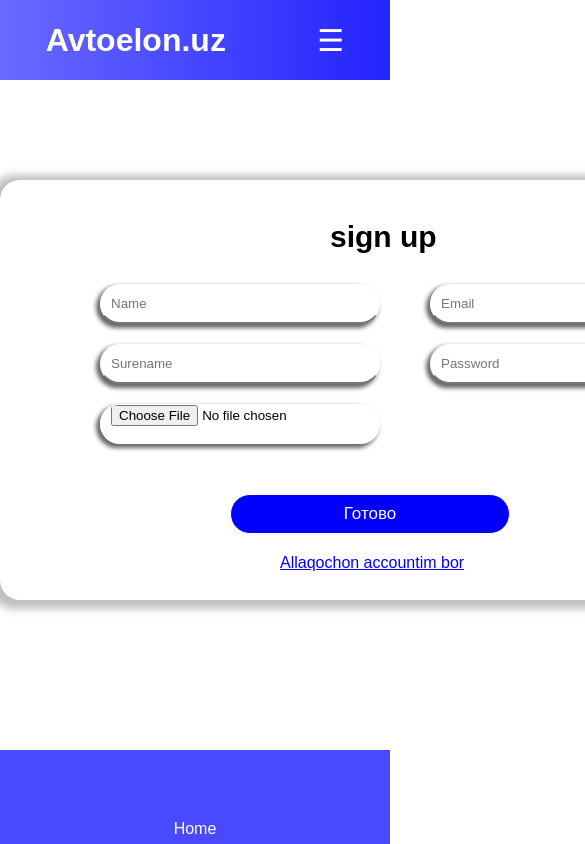
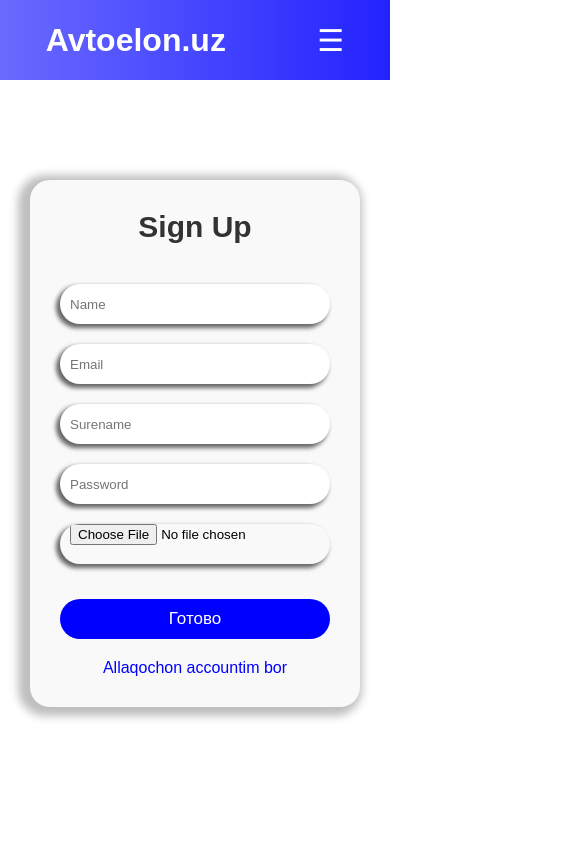
Before and after one commit to muhammadumar344/autoelon, a React (Vite) app: page /sign in a window 390 px wide. Shown: the top 844 px of the page, 585 px wide, since content can reach past the window. Built offline with nearby package versions, Linux system fonts and the light colour scheme; no server answers.

Commit message:
update sign

```diff
--- a/src/assets/pages/setting.css
+++ b/src/assets/pages/setting.css
@@ -4,14 +4,13 @@
   box-sizing: border-box;
 }
 
-.navbar {
-}
 .account-list {
   display: flex;
   align-items: center;
   justify-content: center;
   gap: 30px;
   margin-right: 20px;
+  flex-wrap: wrap; /* Responsivlik uchun */
 }
 
 .account {
@@ -23,8 +22,9 @@
   gap: 10px;
   padding-right: 10px;
   box-shadow: 1px 2px 5px 1px gray;
-  transition: all 1.3s;
+  transition: all 0.3s ease;
 }
+
 .account-item {
   flex-direction: column;
   display: flex;
@@ -35,18 +35,18 @@
   font-family: sans-serif;
 }
 
+.avatar {
+  width: 100px;
+  height: 100px;
+  border-radius: 50%;
+}
+
 .firstname-box {
   margin-top: 5px;
 }
 
 .setting-text {
   text-transform: capitalize;
-}
-
-.avatar {
-  width: 100px;
-  height: 100px;
-  border-radius: 50px;
 }
 
 .user-class {
@@ -58,12 +58,8 @@
   margin-top: 5px;
 }
 
-
-
 .account:hover {
-
   box-shadow: 1px 2px 5px 1px blue;
-
 }
 
 .user-cars {
@@ -72,9 +68,12 @@
   border-radius: 15px;
   padding: 30px;
   padding-top: 20px;
-  transition: all 1.3s;
   box-shadow: 1px 2px 5px 1px gray;
+  transition: all 0.3s ease;
+}
 
+.user-cars:hover {
+  box-shadow: 1px 2px 5px 1px blue;
 }
 
 .posts {
@@ -93,18 +92,16 @@
   color: blue;
   font-size: 28px;
   font-weight: 700;
+  transition: color 0.3s ease;
+}
+
+.text-plus:hover {
+  color: darkblue;
 }
 
 .user-cars-text {
   color: blue;
   font-size: 24px;
-
-}
-
-.user-cars:hover {
-
-  box-shadow: 1px 2px 5px 1px blue;
-
 }
 
 .btn-delete-user {
@@ -112,12 +109,26 @@
   border-radius: 15px;
   margin-top: 90px;
   background-color: rgba(255, 0, 0, 0.735);
-  border: none;
   color: white;
   width: 100px;
   height: 35px;
   font-size: 15px;
-  left: 0;
-  margin-left: 20px;
-  border-radius: 15px;
+  cursor: pointer;
+  transition: background-color 0.3s ease;
 }
+
+.btn-delete-user:hover {
+  background-color: darkred;
+}
+
+/* Responsiv dizayn */
+@media (max-width: 768px) {
+  .user-cars {
+    width: 100%;
+  }
+
+  .account-list {
+    flex-direction: column;
+    gap: 20px;
+  }
+}
--- a/src/assets/pages/sign-up.css
+++ b/src/assets/pages/sign-up.css
@@ -5,78 +5,77 @@
 }
 
 .login {
-    width: 800px;
-    height: 420px;
+  max-width: 800px;
+  width: 100%;
   padding: 40px 30px;
   border-radius: 20px;
-    align-items: center;
-    padding-left: 100px;
-
   margin: 100px auto;
   box-shadow: -5px 2px 8px 7px rgb(191, 191, 191);
+  background-color: #f9f9f9;
+  text-align: center;
 }
-
-  .name {
-    text-transform: capitalize;
-  }
-
-.surename {
-  text-transform: capitalize;
-
-}
-
-  .inps {
-  }
-
-  .mail {
-    margin-bottom: 20px;
-    margin-left: 50px;
-  }
-
-  .kode {
-    margin-left: 50px;
-    margin-bottom: 20px;
-  }
-
 
 .page-name {
   font-size: 30px;
   margin-bottom: 30px;
-    margin-left: 230px;
   font-family: sans-serif;
+  text-transform: capitalize;
+  color: #333;
 }
 
 .input {
-    width: 280px;
+  width: 100%;
+  max-width: 280px;
   height: 40px;
   outline: none;
-    padding-right: 20px;
-    border-top: 1px solid white;
-    border-left: 1px solid white;
-    border-right: 1px solid white;
+  padding: 0 10px;
+  border: none;
   box-shadow: -3px 3px 4px 1px rgb(103, 103, 103);
-    padding-left: 10px;
   border-radius: 25px;
+  margin: 10px 0;
 }
 
 .login-btn {
   width: 280px;
   height: 40px;
   color: white;
-    border: 1px solid white;
+  border: none;
   font-size: 17px;
   border-radius: 25px;
-    margin-left: 130px;
-    margin-top: 50px;
   background-color: blue;
-    margin-bottom: 20px;
+  cursor: pointer;
+  transition: background-color 0.3s ease;
 }
 
-  .age {
-    padding-left: 20px;
+.login-btn:hover {
+  background-color: darkblue;
 }
 
 .link2 {
-    margin-left: 180px;
+  margin-top: 20px;
   color: blue;
+  display: block;
+  text-decoration: none;
+  transition: color 0.3s ease;
 }
+
+.link2:hover {
+  color: darkblue;
+}
+
+/* Responsiv dizayn */
+@media (max-width: 768px) {
+  .login {
+    width: 330px;
+    padding: 30px 15px;
+  }
+
+  .input {
+    max-width: 90%;
+  }
+
+  .login-btn {
+    width: 90%;
+    margin-top: 25px;
+  }
+}
```
Lines whose indentation alone changed are shown as unchanged.
